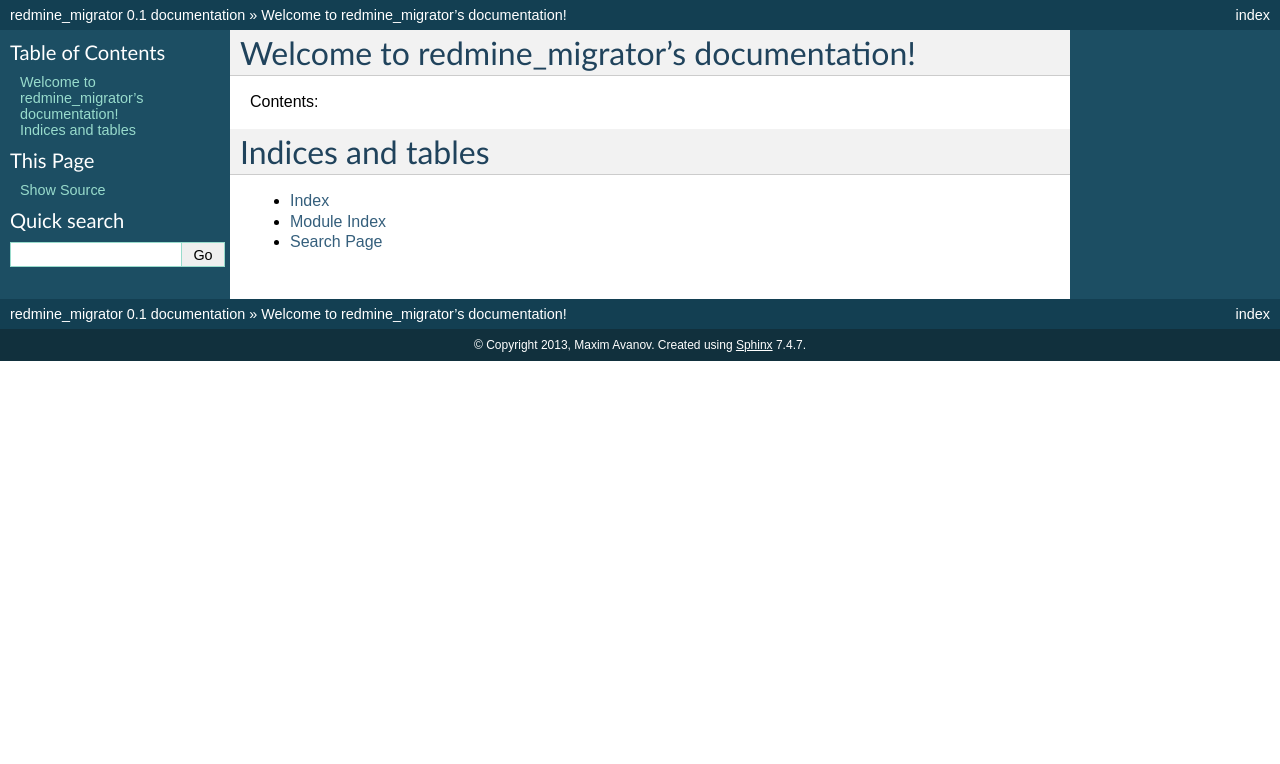
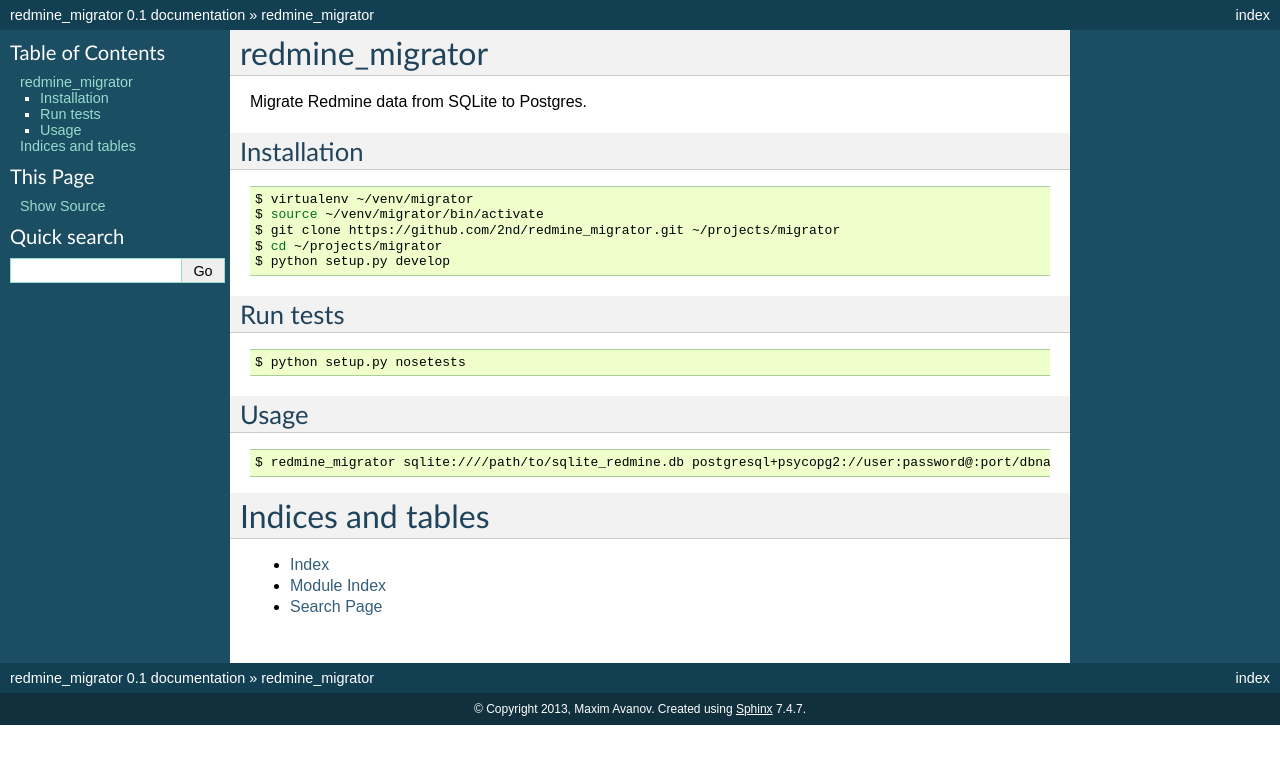
Before and after one commit to avanov/redmine_migrator, a Sphinx documentation site: the page built from docs/index.txt, in a window 1280 px wide. Shown: the top 764 px of the page. Built offline with Sphinx 7.4.7, drawn with Linux system fonts in a browser that asks for light colours.

```diff
--- /dev/null
+++ b/docs/README.txt
@@ -0,0 +1,32 @@
+redmine_migrator
+================
+
+Migrate Redmine data from SQLite to Postgres.
+
+
+Installation
+--------------
+
+.. code-block:: bash
+
+    $ virtualenv ~/venv/migrator
+    $ source ~/venv/migrator/bin/activate
+    $ git clone https://github.com/2nd/redmine_migrator.git ~/projects/migrator
+    $ cd ~/projects/migrator
+    $ python setup.py develop
+
+
+Run tests
+--------------
+
+.. code-block:: bash
+
+    $ python setup.py nosetests
+
+
+Usage
+--------------
+
+.. code-block:: bash
+
+    $ redmine_migrator sqlite:////path/to/sqlite_redmine.db postgresql+psycopg2://user:password@:port/dbname?host=/var/run/postgresql
--- a/docs/index.txt
+++ b/docs/index.txt
@@ -3,15 +3,7 @@
    You can adapt this file completely to your liking, but it should at least
    contain the root `toctree` directive.
 
-Welcome to redmine_migrator's documentation!
-============================================
-
-Contents:
-
-.. toctree::
-   :maxdepth: 2
-
-
+.. include:: README.txt
 
 Indices and tables
 ==================
```
Also changed, not shown: README.rst (+1 -34 lines), .travis.yml (added).
